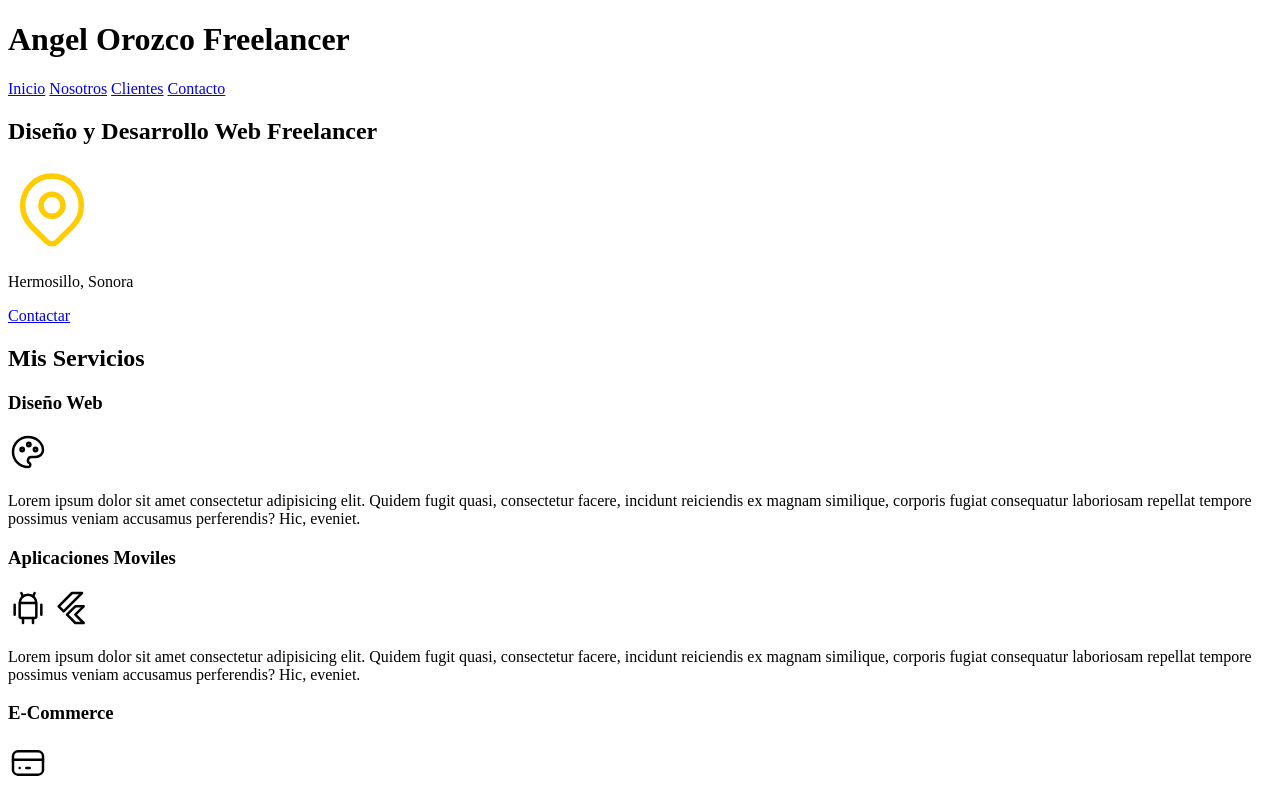
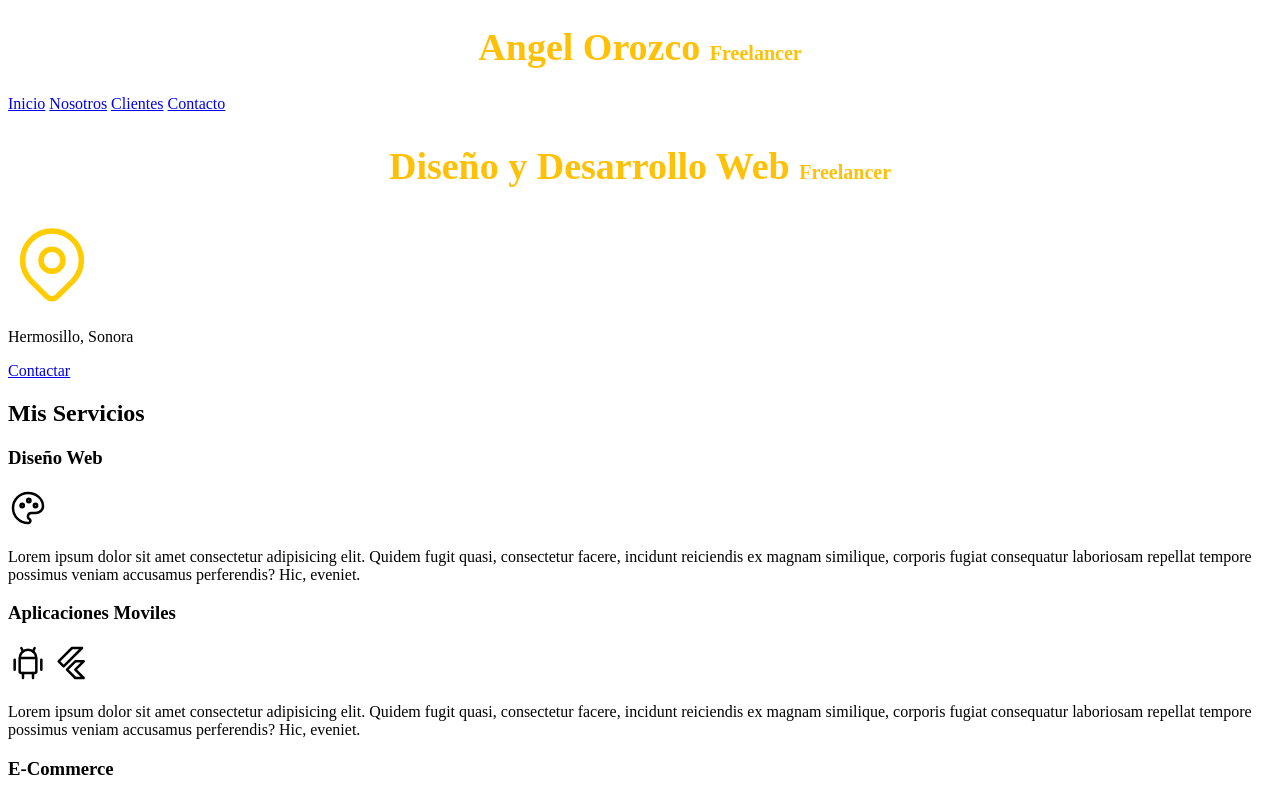
Before and after one commit to Angel-Alfonso-OL/Html-SitioFreelancer, a plain HTML site: page index.html in a window 1280 px wide. Shown: the top 795 px of the page. Drawn offline with Linux system fonts and the light colour scheme.

Commit message:
Agregando css.

```diff
--- /dev/null
+++ b/css/style.css
@@ -0,0 +1,25 @@
+:root{
+    --blanco: #ffffff;
+    --negro: #212121;
+    --primario: #ffc107;
+
+}
+
+html{
+    font-size: 62.5%;
+}
+
+body{
+    font-size: 16px
+}
+
+.titulo{
+    text-align: center;
+    font-size: 3.8rem;
+    color: var(--primario);
+
+}
+
+.titulo>span{
+    font-size: 2rem;
+}
--- a/index.html
+++ b/index.html
@@ -5,12 +5,14 @@
     <meta charset="UTF-8">
     <meta name="viewport" content="width=device-width, initial-scale=1.0">
     <title>Diseñador Freelancer</title>
+    <link rel="preload" href="css/style.css" as="style">
+    <link rel="stylesheet" href="/css/style.css">
 </head>
 
 <body>
 
     <header>
-        <h1>Angel Orozco Freelancer</h1>
+        <h1 class="titulo">Angel Orozco <span>Freelancer</span></h1>
     </header>
 
     <nav>
@@ -21,7 +23,7 @@
     </nav>
 
     <section>
-        <h2>Diseño y Desarrollo Web Freelancer</h2>
+        <h2 class="titulo">Diseño y Desarrollo Web <span>Freelancer</span></h2>
 
         <svg xmlns="http://www.w3.org/2000/svg" width="88" height="88" viewBox="0 0 24 24" fill="none" stroke="#ffcc00"
             stroke-width="1.5" stroke-linecap="round" stroke-linejoin="round">
```
